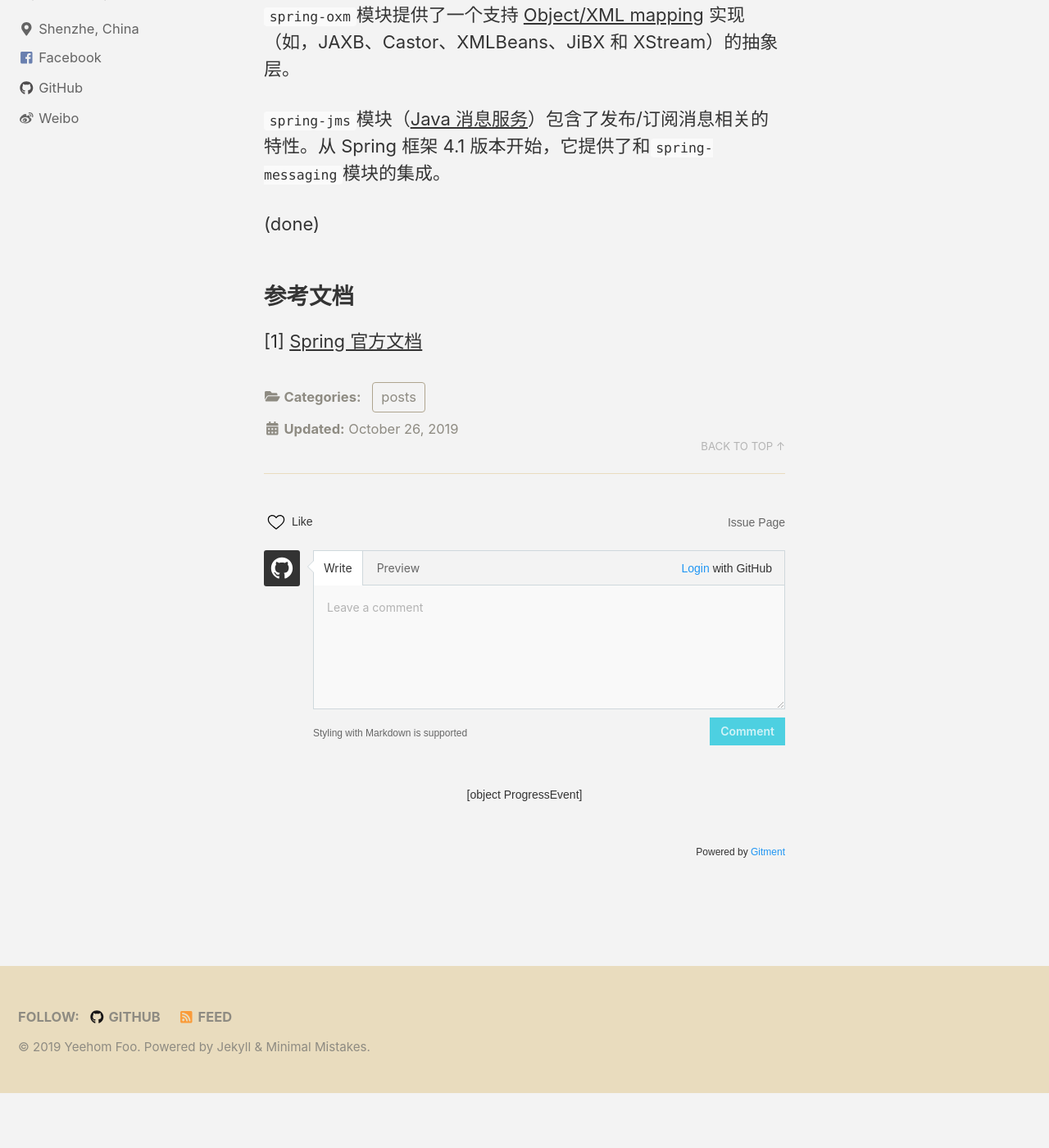
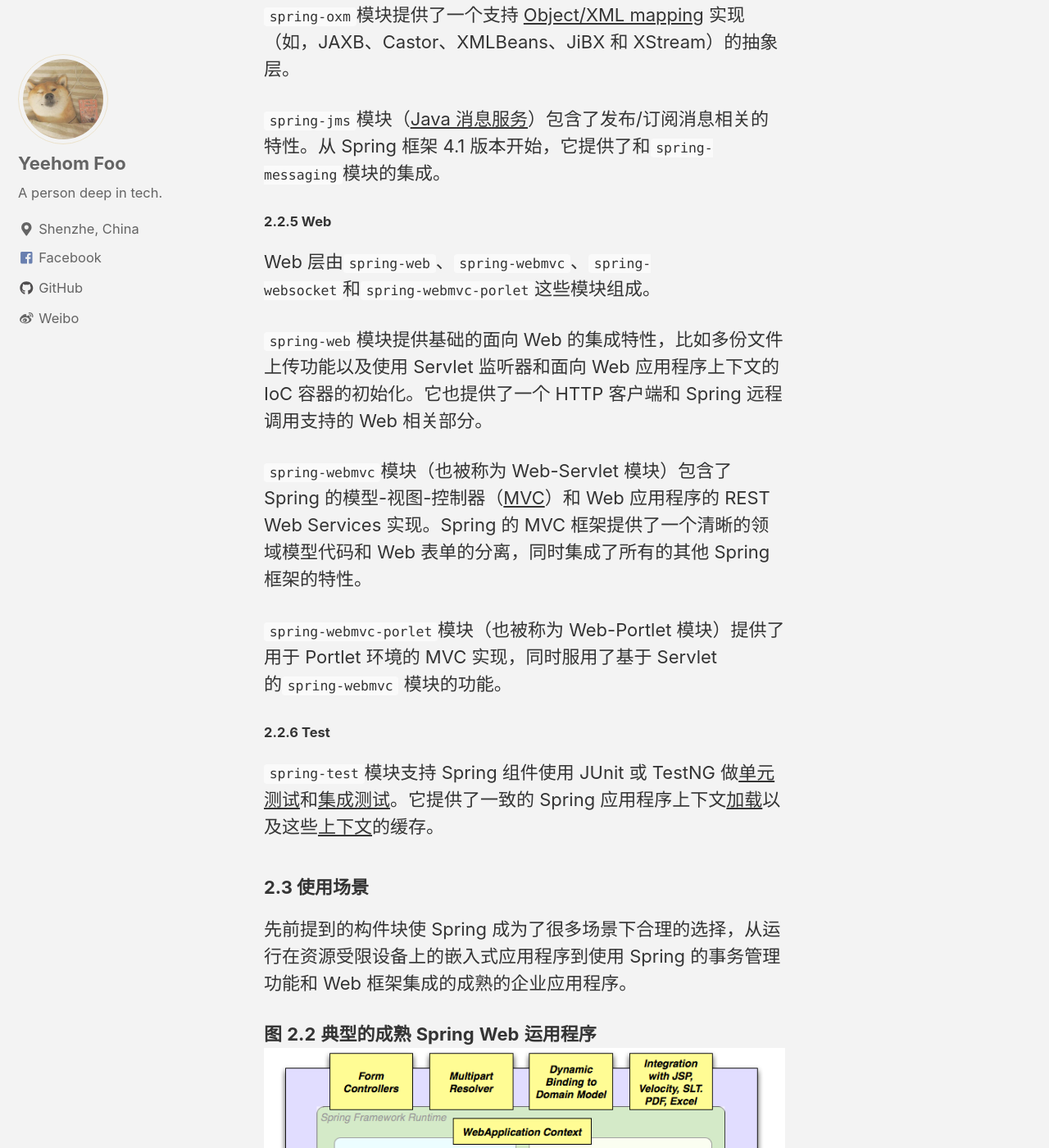
Before and after one commit to yeehomfoo/blog.yeehomfoo.com, a Jekyll site: the page built from _posts/2019-10-26-spring-官方文档翻译1.md, in a window 1280 px wide and 1400 px high, scrolled down 6763 px. Shown: the whole window at 82% size. Built offline with Jekyll 4.4.1, drawn with Linux system fonts in a browser that asks for light colours; nearby versions of some CDN libraries; comment, search, counter and statistics services are not loaded; before the commit the page ends 8096 px from its top, so only the background shows below that.

Commit message:
post spring doc translation

```diff
--- a/_posts/2019-10-26-spring-官方文档翻译1.md
+++ b/_posts/2019-10-26-spring-官方文档翻译1.md
@@ -94,6 +94,27 @@ Spring 框架 4 包含了一个有着 Spring 集成项目（如`Message`、`Mess
 
 `spring-jms`模块（[Java 消息服务](https://docs.spring.io/spring/docs/4.3.25.RELEASE/spring-framework-reference/htmlsingle/#jms)）包含了发布/订阅消息相关的特性。从 Spring 框架 4.1 版本开始，它提供了和`spring-messaging`模块的集成。
 
+#### 2.2.5 Web
+
+Web 层由`spring-web`、`spring-webmvc`、`spring-websocket`和`spring-webmvc-porlet`这些模块组成。
+
+`spring-web`模块提供基础的面向 Web 的集成特性，比如多份文件上传功能以及使用 Servlet 监听器和面向 Web 应用程序上下文的 IoC 容器的初始化。它也提供了一个 HTTP 客户端和 Spring 远程调用支持的 Web 相关部分。
+
+`spring-webmvc`模块（也被称为 Web-Servlet 模块）包含了 Spring 的模型-视图-控制器（[MVC](https://docs.spring.io/spring/docs/4.3.25.RELEASE/spring-framework-reference/htmlsingle/#mvc-introduction)）和 Web 应用程序的 REST Web Services 实现。Spring 的 MVC 框架提供了一个清晰的领域模型代码和 Web 表单的分离，同时集成了所有的其他 Spring 框架的特性。
+
+`spring-webmvc-porlet`模块（也被称为 Web-Portlet 模块）提供了用于 Portlet 环境的 MVC 实现，同时服用了基于 Servlet 的`spring-webmvc` 模块的功能。
+
+#### 2.2.6 Test
+
+`spring-test`模块支持 Spring 组件使用 JUnit 或 TestNG 做[单元测试](https://docs.spring.io/spring/docs/4.3.25.RELEASE/spring-framework-reference/htmlsingle/#unit-testing)和[集成测试](https://docs.spring.io/spring/docs/4.3.25.RELEASE/spring-framework-reference/htmlsingle/#integration-testing)。它提供了一致的 Spring 应用程序上下文[加载](https://docs.spring.io/spring/docs/4.3.25.RELEASE/spring-framework-reference/htmlsingle/#testcontext-ctx-management)以及这些[上下文](https://docs.spring.io/spring/docs/4.3.25.RELEASE/spring-framework-reference/htmlsingle/#testcontext-ctx-management-caching)的缓存。
+
+### 2.3 使用场景
+
+先前提到的构件块使 Spring 成为了很多场景下合理的选择，从运行在资源受限设备上的嵌入式应用程序到使用 Spring 的事务管理功能和 Web 框架集成的成熟的企业应用程序。
+
+**图** **2.2** **典型的成熟** **Spring** **Web** **运用程序**
+![overview-full](/assets/images/overview-full.png)
+
 (done)
 
 ## 参考文档
```
Also changed, not shown: assets/images/overview-full.png (added).
